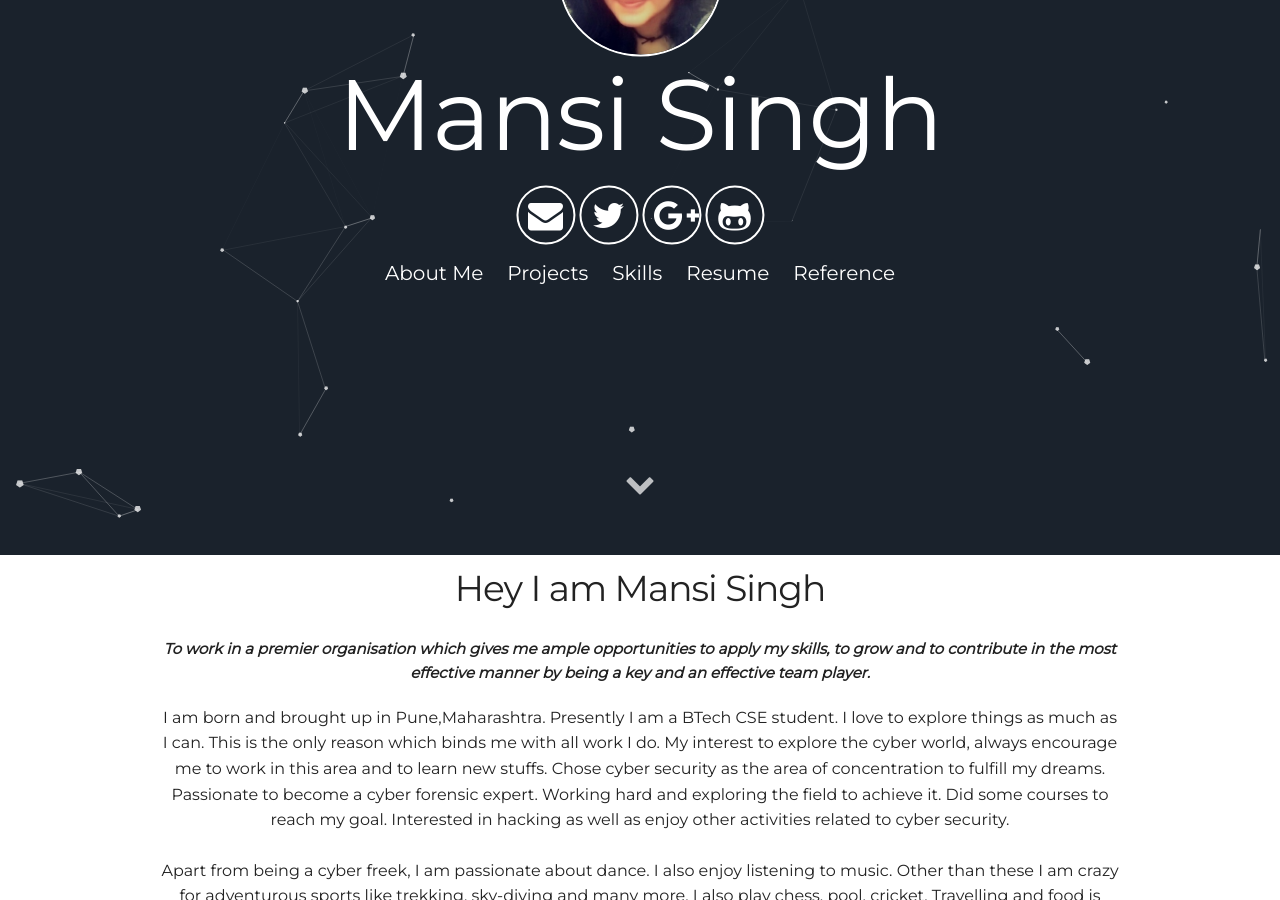
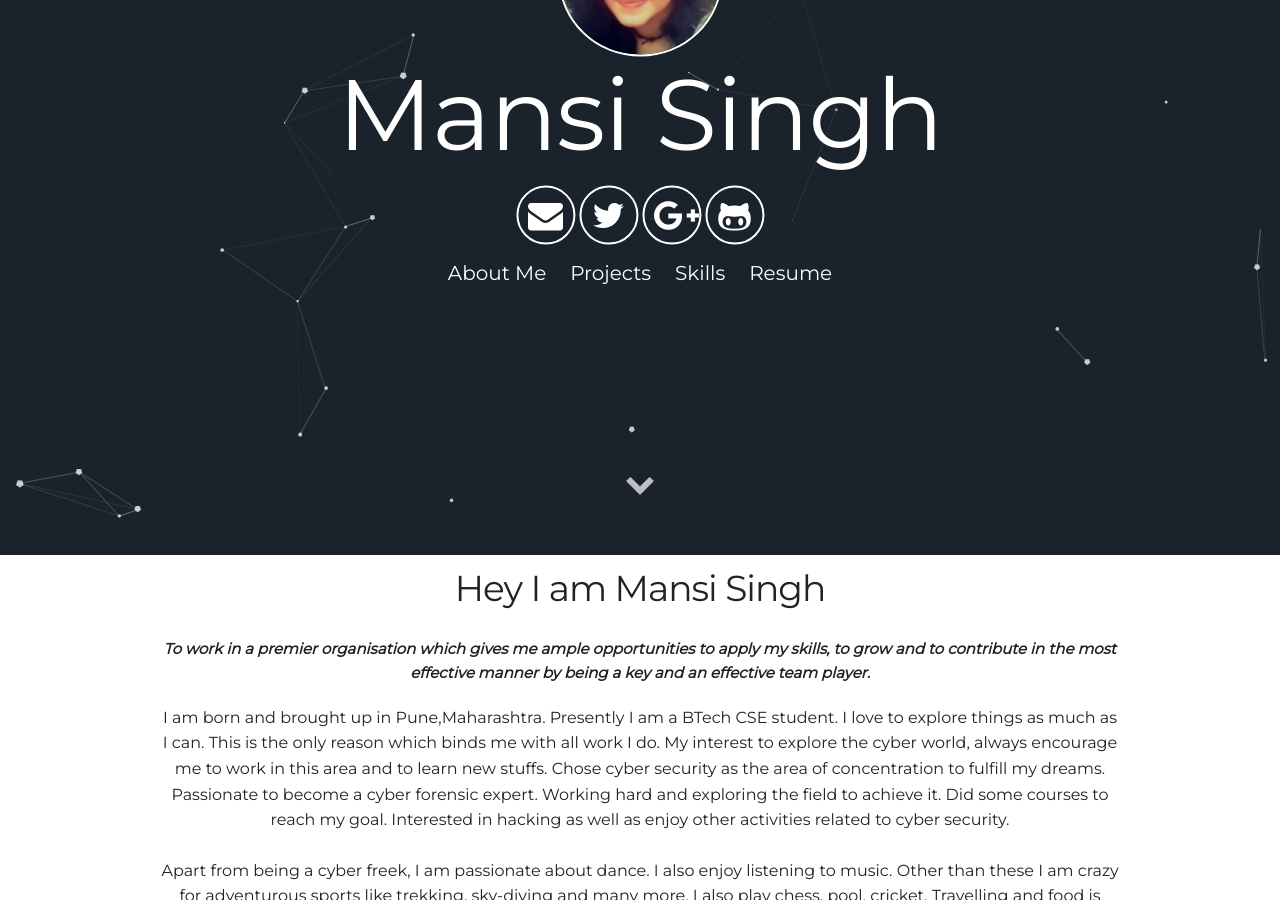
Before and after one commit to manasisingh67/manasisingh67.github.io, a Jekyll site: the page built from index.html, in a window 1280 px wide and 900 px high, scrolled down 352 px. Built offline with Jekyll 4.4.1, drawn with Linux system fonts in a browser that asks for light colours.

Commit message:
removed reference

```diff
--- a/_includes/header.html
+++ b/_includes/header.html
@@ -15,7 +15,7 @@
       <a class="link" href="#projects" data-scroll>Projects</a>
       <a class="link" href="#skills" data-scroll>Skills</a>
       <a class="link" href="https://github.com/manasisingh67/manasisingh67.github.io/blob/master/assets/docs/Mansi_Singh.pdf" data-scroll>Resume</a>
-      <a class="link" href="#Reference" data-scroll>Reference</a>
+
   </div>
   <a class="down" href="#about" data-scroll><i class="icon fa fa-chevron-down" aria-hidden="true"></i></a>
  </div>
```
